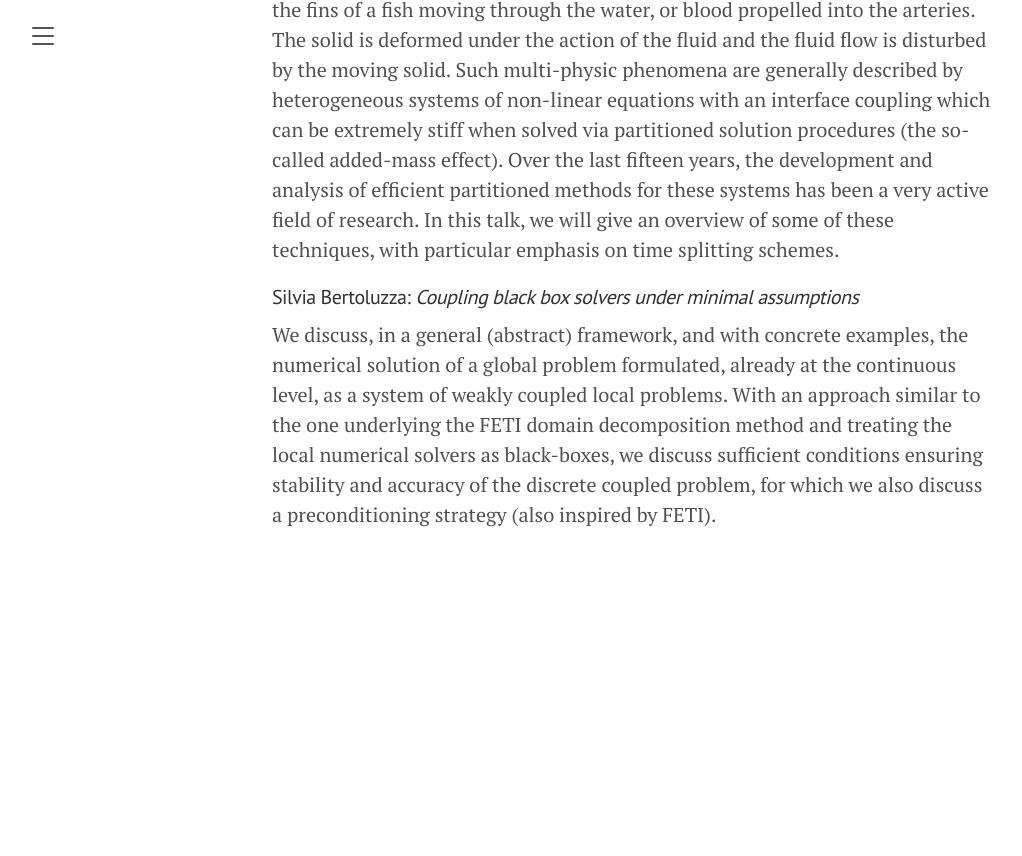
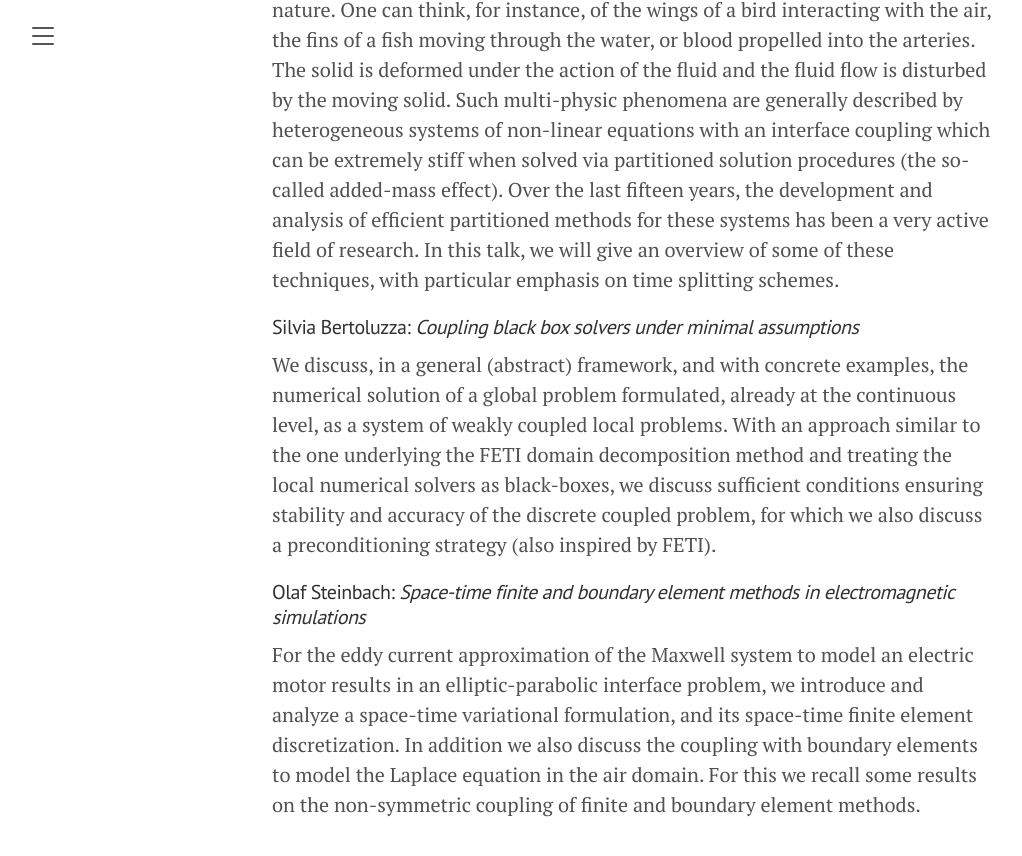
Before and after one commit to Excalibur-Coupling/excalibur-coupling.github.io, a Jekyll site: the page built from workshop2.md, in a window 1280 px wide and 900 px high, scrolled down 2427 px. Shown: the top 856 px of the window, without its empty margins (8-1030 px from the left). Built offline with Jekyll 4.4.1, drawn with Linux system fonts in a browser that asks for light colours; before the commit the page ends 3037 px from its top, so only the background shows below that; some of the changed text lies outside the part shown.

Commit message:
Add olaf steinbach abstract

```diff
--- a/workshop2.md
+++ b/workshop2.md
@@ -14,7 +14,7 @@ FEM/BEM).
 
 - 13.00-13.15 Introduction
 - 13.15-14.15 Silvia Bertoluzza: [_Coupling black box solvers under minimal assumptions_](#silvia-bertoluzza-coupling-black-box-solvers-under-minimal-assumptions)
-- 14.15-15.15 Olaf Steinbach
+- 14.15-15.15 Olaf Steinbach: [_Space-time finite and boundary element methods in electromagnetic simulations_](#olaf-steinbach-space-time-finite-and-boundary-element-methods-in-electromagnetic-simulations)
 - 15.15-15.30 Break
 - 15.30-16.30 Christophe Geuzaine: [_Weak FEM-BEM coupling for the time-harmonic Maxwell equations_](#chrisophe-geuzaine-weak-fem-bem-coupling-for-the-time-harmonic-maxwell-equations)
 
@@ -103,3 +103,13 @@ decomposition method and treating the local numerical solvers as
 black-boxes, we discuss sufficient conditions ensuring stability and
 accuracy of the discrete coupled problem, for which we also discuss a
 preconditioning strategy (also inspired by FETI).
+
+#### Olaf Steinbach: _Space-time finite and boundary element methods in electromagnetic simulations_
+For the eddy current approximation of the Maxwell system to
+model an electric motor results in an elliptic-parabolic
+interface problem, we introduce and analyze a space-time
+variational formulation, and its space-time finite element
+discretization. In addition we also discuss the coupling with
+boundary elements to model the Laplace equation in the air
+domain. For this we recall some results on the non-symmetric
+coupling of finite and boundary element methods.
```
